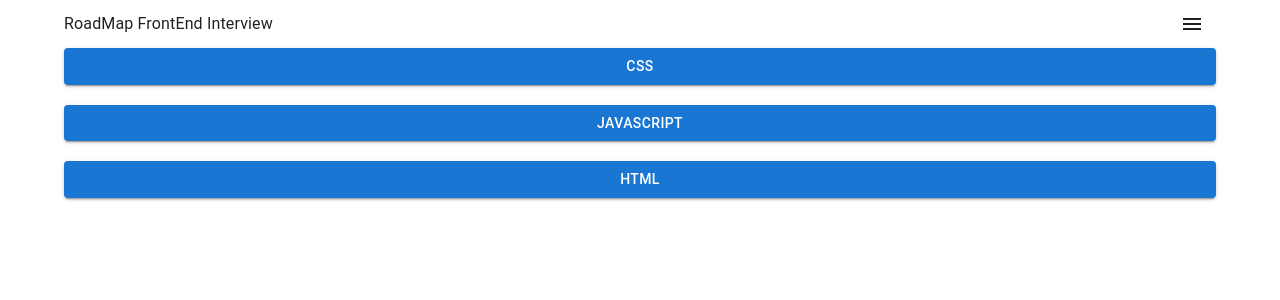
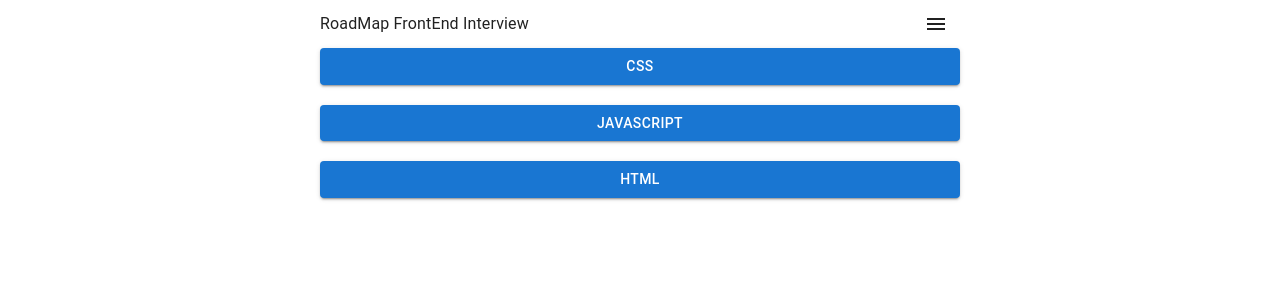
Before and after one commit to paulhenrique/rfendinterview, a React (Vite) app: page / in a window 1280 px wide. Shown: the top 300 px of the page. Built offline with nearby package versions, Linux system fonts and the light colour scheme.

Commit message:
Ajustes de layout

```diff
--- a/src/App/index.jsx
+++ b/src/App/index.jsx
@@ -3,7 +3,7 @@ import Router from "@/router";
 import { SnackbarProvider } from "notistack";
 import { Provider } from "react-redux";
 import { store } from "@/store";
-import { Container, CssBaseline } from "@mui/material";
+import { Box, CssBaseline } from "@mui/material";
 import AppBar from "@/components/AppBar";
 
 const App = () => {
@@ -11,10 +11,19 @@ const App = () => {
     <SnackbarProvider>
       <Provider store={store}>
         <CssBaseline />
-        <Container>
+        <Box
+          sx={{
+            maxWidth: {
+              md: "50%",
+              sm: "70%",
+              xs: "90%",
+            },
+            mx: "auto",
+          }}
+        >
           <AppBar />
           <Router />
-        </Container>
+        </Box>
       </Provider>
     </SnackbarProvider>
   );
```
